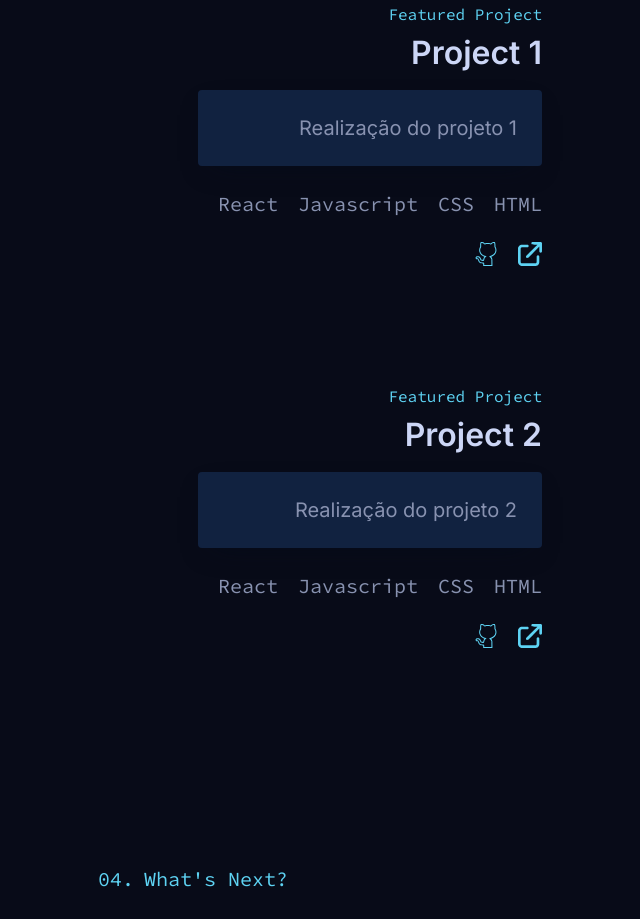
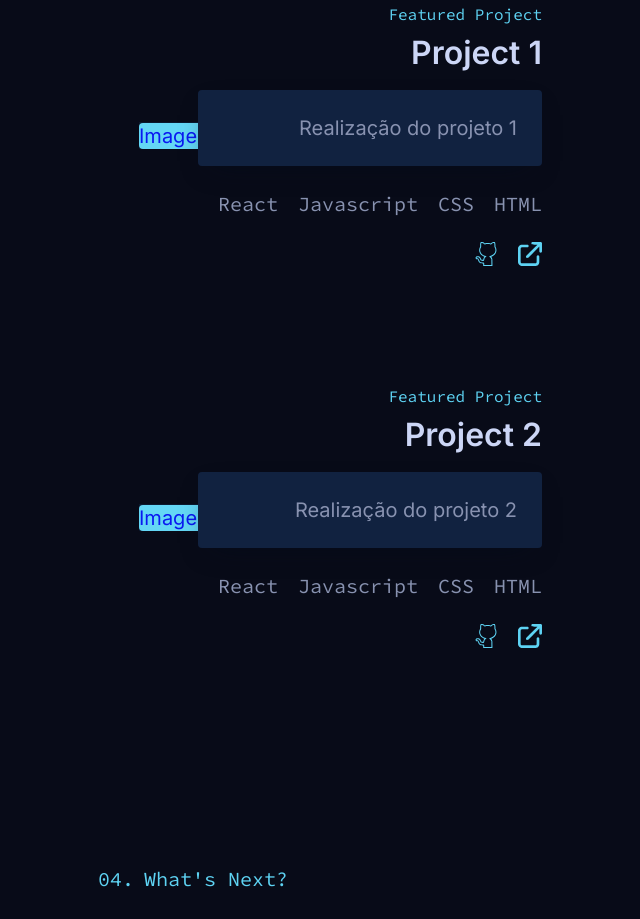
Before and after one commit to JvFern4ndes/MyPersonalWebsite, a React (Vite) app in the folder fe/: page / in a window 1280 px wide. Shown: the part 3060-3979 px from the top of the page, without its empty margins (447-1087 px from the left). Built offline with nearby package versions, Linux system fonts and the light colour scheme.

Commit message:
feat: create ProjectImage container

```diff
--- a/fe/src/Pages/Portfolio/index.jsx
+++ b/fe/src/Pages/Portfolio/index.jsx
@@ -14,6 +14,7 @@ import {
   ProjectTechList,
   TechOfList,
   ProjectLinks,
+  ProjectImage,
 } from './styles';
 
 export default function Portfolio() {
@@ -47,6 +48,11 @@ export default function Portfolio() {
               </ProjectLinks>
             </>
           </ProjectContent>
+          <ProjectImage>
+            <Link to="/#">
+              Image
+            </Link>
+          </ProjectImage>
         </ProjectContainer>
         <ProjectContainer>
           <ProjectContent>
@@ -74,6 +80,11 @@ export default function Portfolio() {
               </ProjectLinks>
             </>
           </ProjectContent>
+          <ProjectImage>
+            <Link to="/#">
+              Image
+            </Link>
+          </ProjectImage>
         </ProjectContainer>
       </ProjectsList>
     </Container>
--- a/fe/src/Pages/Portfolio/styles.jsx
+++ b/fe/src/Pages/Portfolio/styles.jsx
@@ -180,3 +180,39 @@ export const ProjectLinks = styled.div`
     width: 24px;
   }
 `;
+
+export const ProjectImage = styled.div`
+  box-shadow: 0 10px 30px -15px rgba(2, 12, 27, 0.7);
+  grid-area: 1 / 6 / -1 / -1;
+  position: relative;
+  z-index: 1;
+  display: block;
+
+  :nth-of-type(2n+1) {
+    grid-column: 1 / 8;
+  }
+
+  a {
+    width: 100%;
+    height: 100%;
+    background-color: ${({ theme }) => theme.tertiaryColor};
+    border-radius: 4px;
+    vertical-align: middle;
+    display: inline-block;
+    text-decoration: none;
+    text-decoration-skip-ink: auto;
+    cursor: pointer;
+    list-style: none;
+
+    ::before {
+      content: "";
+      position: absolute;
+      width: 100%;
+      height: 100%;
+      inset: 0px;
+      z-index: 3;
+      background-color: #0A192F;
+      mix-blend-mode: screen;
+    }
+  }
+`;
```
